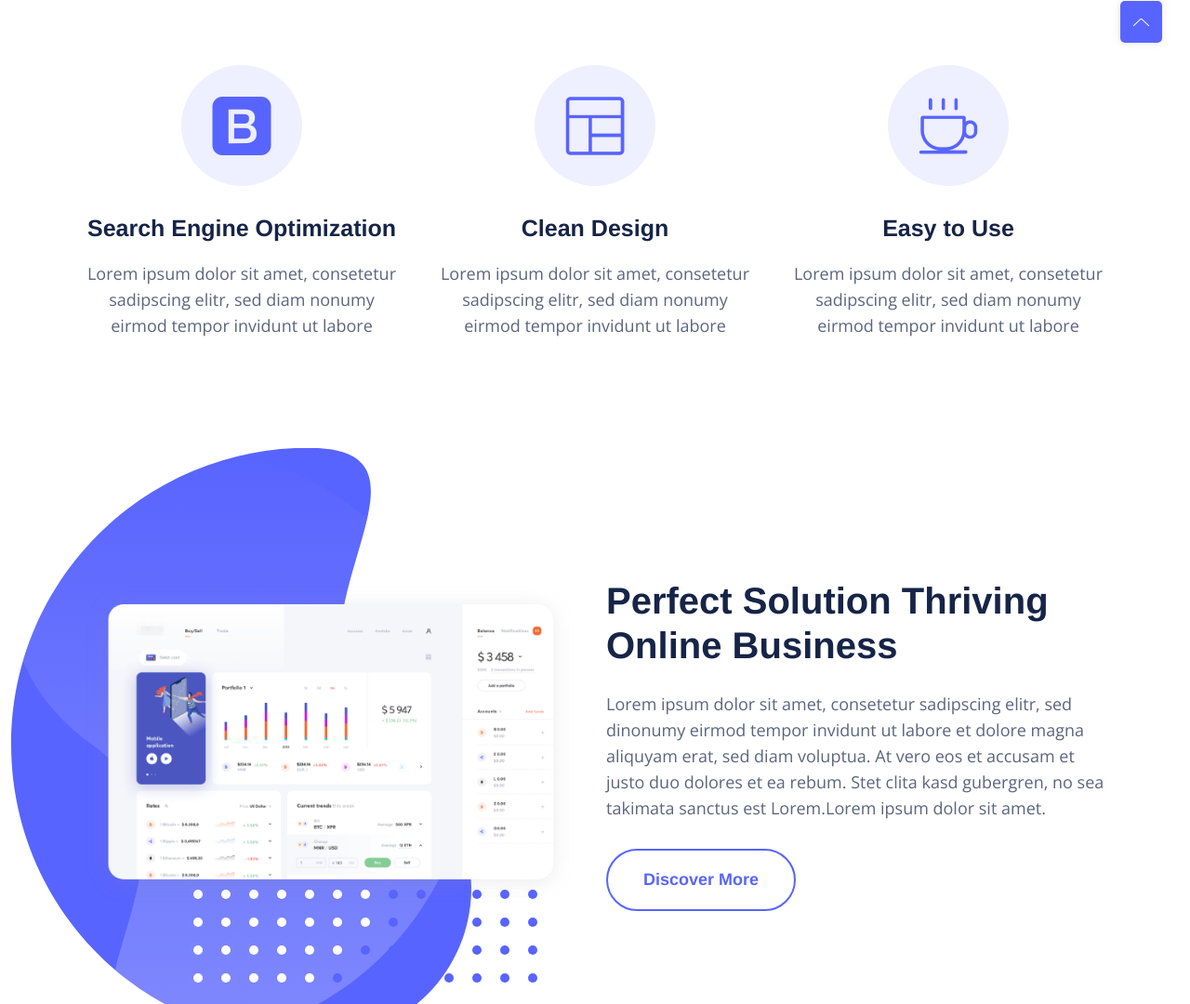
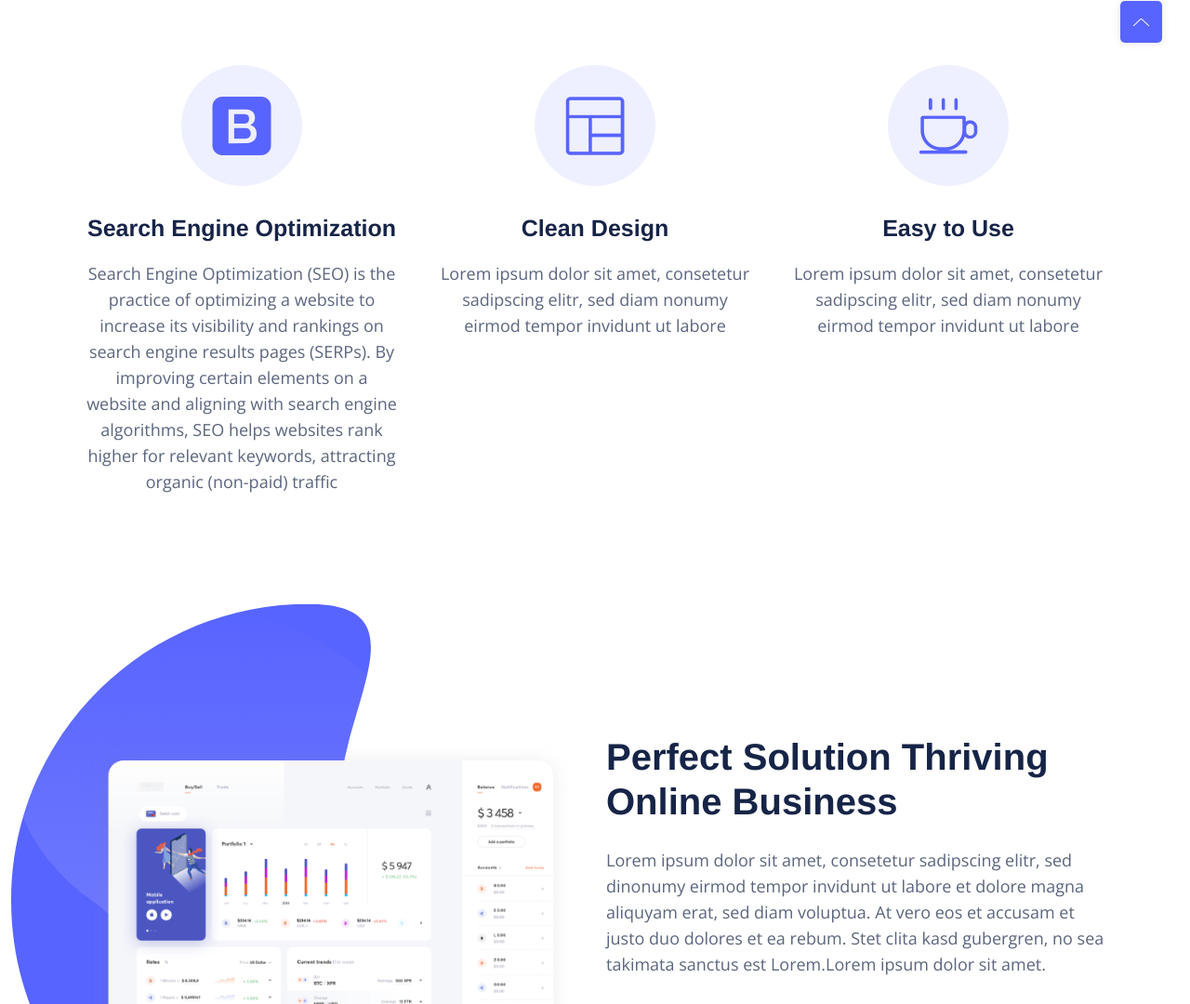
Before and after one commit to minhhaj123/best-digital-marketing-expert-in-calicut, a plain HTML site: page index.html in a window 1280 px wide. Shown: the part 724-1804 px from the top of the page at 93% size. Drawn offline with nearby package versions, Linux system fonts and the light colour scheme; a script that the page names is missing.

Commit message:
Update index.html

```diff
--- a/index.html
+++ b/index.html
@@ -151,8 +151,7 @@
               <div class="content">
                 <h3>Search Engine Optimization</h3>
                 <p>
-                  Lorem ipsum dolor sit amet, consetetur sadipscing elitr, sed
-                  diam nonumy eirmod tempor invidunt ut labore
+                  Search Engine Optimization (SEO) is the practice of optimizing a website to increase its visibility and rankings on search engine results pages (SERPs). By improving certain elements on a website and aligning with search engine algorithms, SEO helps websites rank higher for relevant keywords, attracting organic (non-paid) traffic
                 </p>
               </div>
             </div>
```
